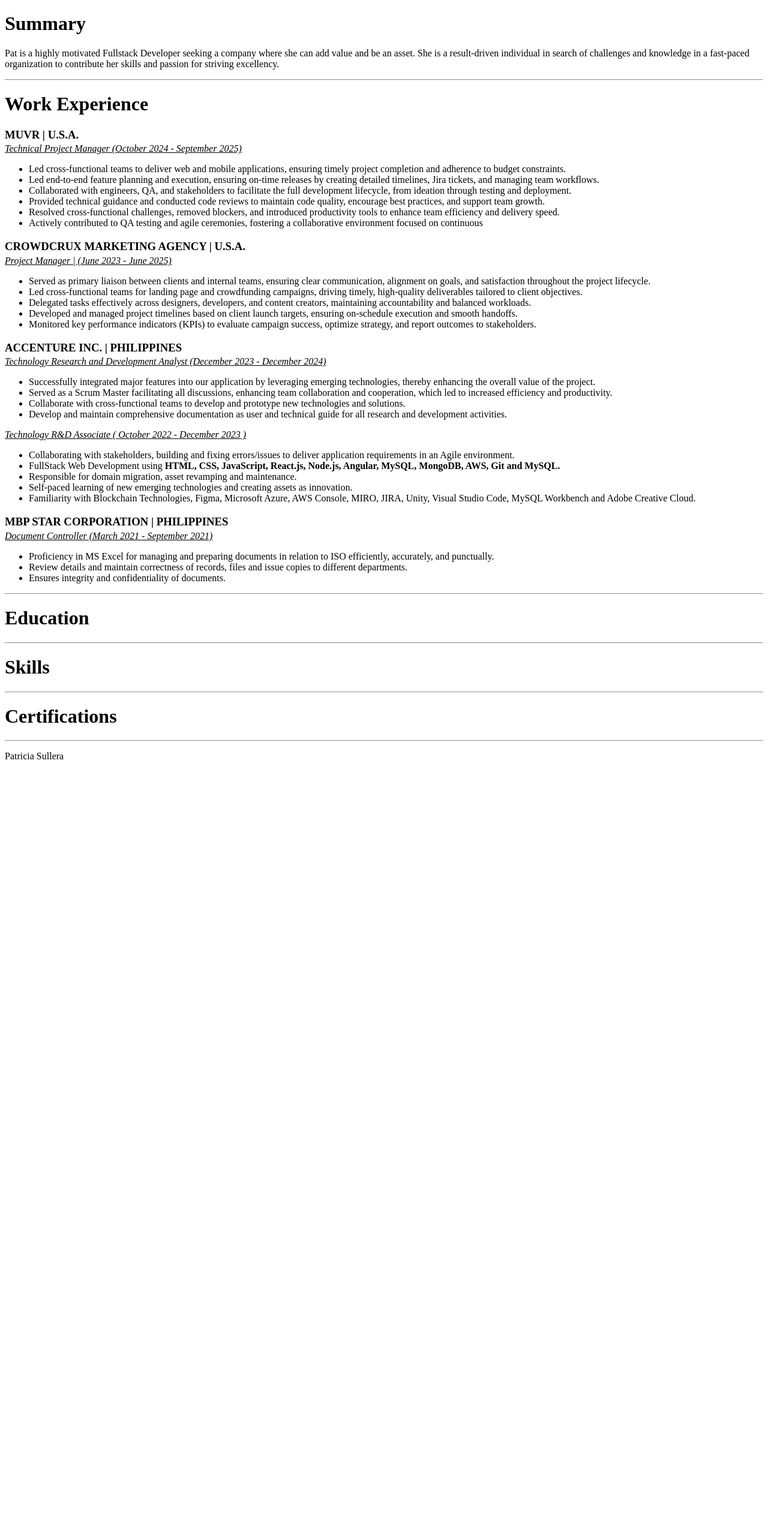
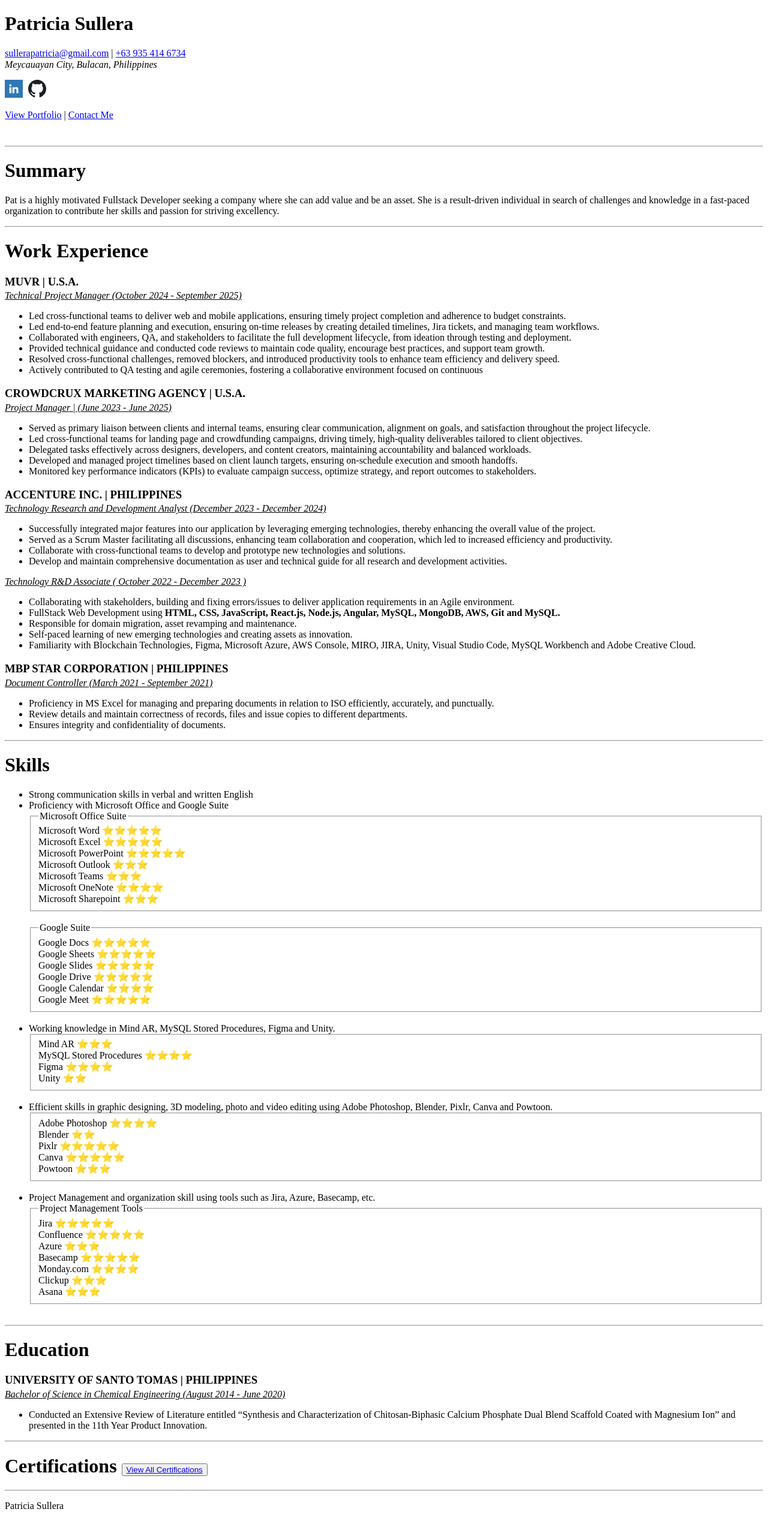
Before and after one commit to ptrcsllr/my-cv, a plain HTML site: page index.html in a window 1280 px wide. Shown: the whole page at 60% size. Before the commit the page ends 1286 px from the top, so only its background shows below. Drawn offline with Linux system fonts and the light colour scheme.

Commit message:
added assets and credentials

```diff
--- a/index.html
+++ b/index.html
@@ -8,6 +8,53 @@
 </head>
 
 <body>
+
+    <!-- Personal information -->
+    <div id="personal-info-section-container">
+        <h1>Patricia Sullera</h1>
+        <p>
+            <!-- email address -->
+            <span>
+                <a href="mailto:sullerapatricia@gmail.com">sullerapatricia@gmail.com</a>
+            </span> |
+
+            <!-- phone number -->
+            <span>
+                <a href="tel:+639354146734">+63 935 414 6734</a>
+            </span>
+
+            <!-- address -->
+            <span>
+                <address style="margin-top: -15px;"> Meycauayan City, Bulacan, Philippines</address>
+            </span>
+
+
+        </p>
+        <!-- LinkedIn -->
+        <span>
+            <a href="https://www.linkedin.com/in/patricia-sullera-86743314a/" target="_blank"><img
+                    src="./assets/images/linkedin-icon.png" height="30" /></a>
+        </span>
+
+        <!-- GitHub -->
+        <span style="padding-left: 5px;">
+            <a href="https://github.com/ptrcsllr" target="_blank"><img src="./assets/images/github-icon.svg"
+                    height="30" /></a>
+        </span>
+
+        <!-- portfolio -->
+        <p>
+            <a href="https://ptrcsllr.github.io/html-portfolio/" target="_blank">View Portfolio</a> |
+
+            <!-- Contact me link -->
+            <span>
+                <a href="https://ptrcsllr.github.io/html-portfolio/contact.html" target="_blank">Contact Me</a>
+            </span>
+        </p>
+
+    </div> <br />
+    <hr />
+
     <!-- Summary or objective statement -->
     <div id="summary-section-container">
         <h1>Summary</h1>
@@ -154,27 +201,85 @@
     </div>
     <hr />
 
-    <!-- Education -->
-    <div id="education-section-container">
-        <h1>Education</h1>
+    <!-- Skills -->
+    <div id="skills-section-container">
+        <h1>Skills</h1>
         <ul>
-
+            <li>Strong communication skills in verbal and written English</li>
+            <li>Proficiency with Microsoft Office and Google Suite
+                <fieldset>
+                    <legend>Microsoft Office Suite</legend>
+                    <label for="microsoft-word">Microsoft Word</label> <span>⭐⭐⭐⭐⭐</span><br />
+                    <label for="microsoft-excel">Microsoft Excel</label> <span>⭐⭐⭐⭐⭐</span><br />
+                    <label for="microsoft-powerpoint">Microsoft PowerPoint</label> <span>⭐⭐⭐⭐⭐</span><br />
+                    <label for="microsoft-outlook">Microsoft Outlook</label> <span>⭐⭐⭐</span><br />
+                    <label for="microsoft-teams">Microsoft Teams</label> <span>⭐⭐⭐</span><br />
+                    <label for="microsoft-onenote">Microsoft OneNote</label> <span>⭐⭐⭐⭐</span><br />
+                    <label for="microsoft-sharepoint">Microsoft Sharepoint</label> <span>⭐⭐⭐</span><br />
+                </fieldset> <br />
+                <fieldset>
+                    <legend>Google Suite</legend>
+                    <label for="google-docs">Google Docs</label> <span>⭐⭐⭐⭐⭐</span><br />
+                    <label for="google-sheets">Google Sheets</label> <span>⭐⭐⭐⭐⭐</span><br />
+                    <label for="google-slides">Google Slides</label> <span>⭐⭐⭐⭐⭐</span><br />
+                    <label for="google-drive">Google Drive</label> <span>⭐⭐⭐⭐⭐</span><br />
+                    <label for="google-calendar">Google Calendar</label> <span>⭐⭐⭐⭐</span><br />
+                    <label for="google-meet">Google Meet</label> <span>⭐⭐⭐⭐⭐</span><br />
+                </fieldset> <br />
+            </li>
+            <li>Working knowledge in Mind AR, MySQL Stored Procedures, Figma and Unity.</li>
+            <fieldset>
+                <label for="mind-ar">Mind AR</label> <span>⭐⭐⭐</span><br />
+                <label for="mysql">MySQL Stored Procedures</label> <span>⭐⭐⭐⭐</span><br />
+                <label for="figma">Figma</label> <span>⭐⭐⭐⭐</span><br />
+                <label for="unity">Unity</label> <span>⭐⭐</span><br />
+            </fieldset> <br />
+            <li>Efficient skills in graphic designing, 3D modeling, photo and video editing using Adobe Photoshop,
+                Blender, Pixlr, Canva and Powtoon. </li>
+            <fieldset>
+                <label for="adobe-photoshop">Adobe Photoshop</label> <span>⭐⭐⭐⭐</span><br />
+                <label for="blender">Blender</label> <span>⭐⭐</span><br />
+                <label for="pixlr">Pixlr</label> <span>⭐⭐⭐⭐⭐</span><br />
+                <label for="canva">Canva</label> <span>⭐⭐⭐⭐⭐</span><br />
+                <label for="powtoon">Powtoon</label> <span>⭐⭐⭐</span><br />
+            </fieldset> <br />
+            <li>Project Management and organization skill using tools such as Jira, Azure, Basecamp, etc.</li>
+            <fieldset>
+                <legend>Project Management Tools</legend>
+                <label for="jira">Jira</label> <span>⭐⭐⭐⭐⭐</span><br />
+                <label for="confluence">Confluence</label> <span>⭐⭐⭐⭐⭐</span><br />
+                <label for="azure">Azure</label> <span>⭐⭐⭐</span><br />
+                <label for="basecamp">Basecamp</label> <span>⭐⭐⭐⭐⭐</span><br />
+                <label for="monday-com">Monday.com</label> <span>⭐⭐⭐⭐</span><br />
+                <label for="clickup">Clickup</label> <span>⭐⭐⭐</span><br />
+                <label for="asana">Asana</label> <span>⭐⭐⭐</span><br />
+            </fieldset> <br />
         </ul>
 
     </div>
     <hr />
 
-    <!-- Skills -->
-    <div id="skills-section-container">
-        <h1>Skills</h1>
-
+    <!-- Education -->
+    <div id="education-section-container">
+        <h1>Education</h1>
+        <h3><b>UNIVERSITY OF SANTO TOMAS | PHILIPPINES</b></h3>
+        <p style="margin-top: -15px;"><i><u>Bachelor of Science in Chemical Engineering (August 2014 - June
+                    2020)</u></i></p>
+        <ul>
+            <li>
+                Conducted an Extensive Review of Literature entitled “Synthesis and Characterization of
+                Chitosan-Biphasic Calcium Phosphate Dual Blend Scaffold Coated with Magnesium Ion” and presented in the
+                11th Year Product Innovation.
+            </li>
+        </ul>
     </div>
     <hr />
 
     <!-- Certifications -->
     <div id="certifications-section-container">
-        <h1>Certifications</h1>
-
+        <h1>Certifications <span>
+                <button><a href="./certifications.html">View All Certifications</a></button>
+            </span></h1>
     </div>
     <hr />
 
```
Also changed, not shown: certifications.html (added, +145 -0 lines), assets/images/certifications/API Security.png (added), assets/images/certifications/AWS Certified Cloud Practicioner.png (added), assets/images/certifications/Agile Project Management Techniques.png (added), assets/images/certifications/Application Security Awareness & Validation.png (added), assets/images/certifications/Becoming an Agile Leader- Mastering the Mindset, Skills, and Strategies to Succeed.png (added), assets/images/certifications/DevOps Foundations- Lean and Agile (2017).png (added), assets/images/certifications/Python Quick Start (2019).png (added), assets/images/certifications/SQL for Statistics Essential Training.png (added), assets/images/certifications/Secure Application Architecture & IAM.png (added), assets/images/certifications/coc-project-management-101.png (added), assets/images/github-icon.svg (added), assets/images/linkedin-icon.png (added).
